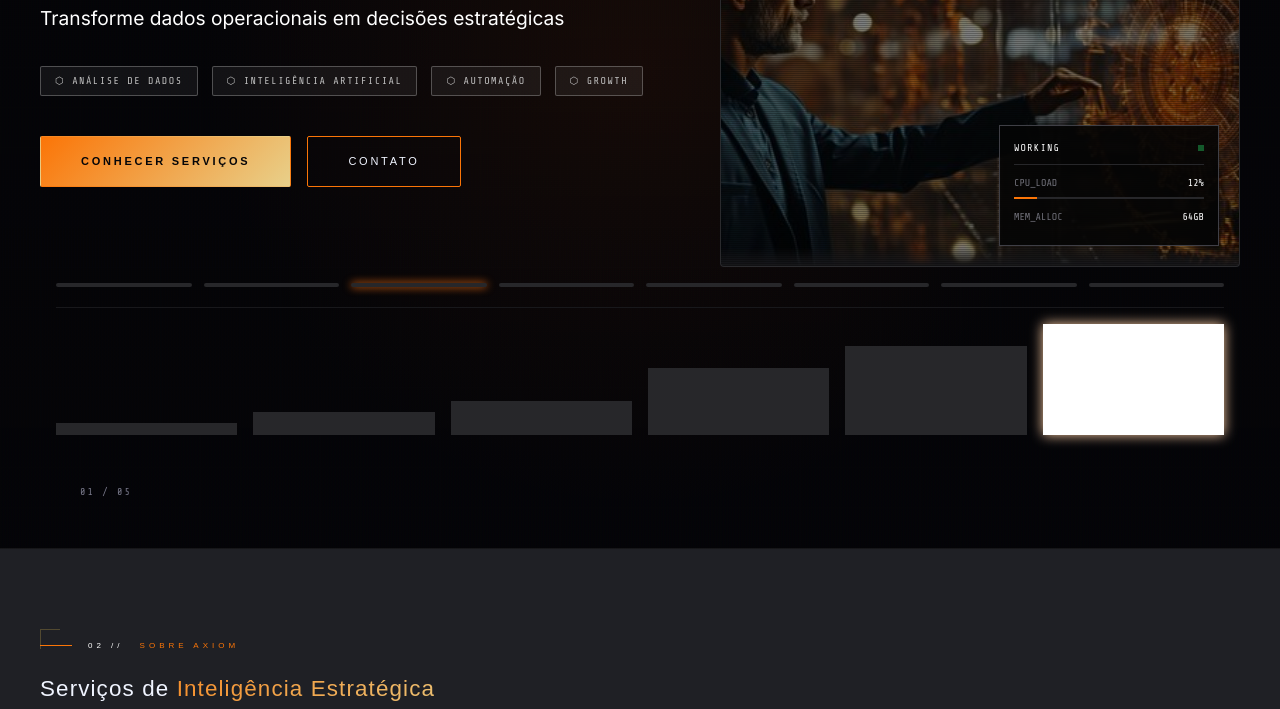
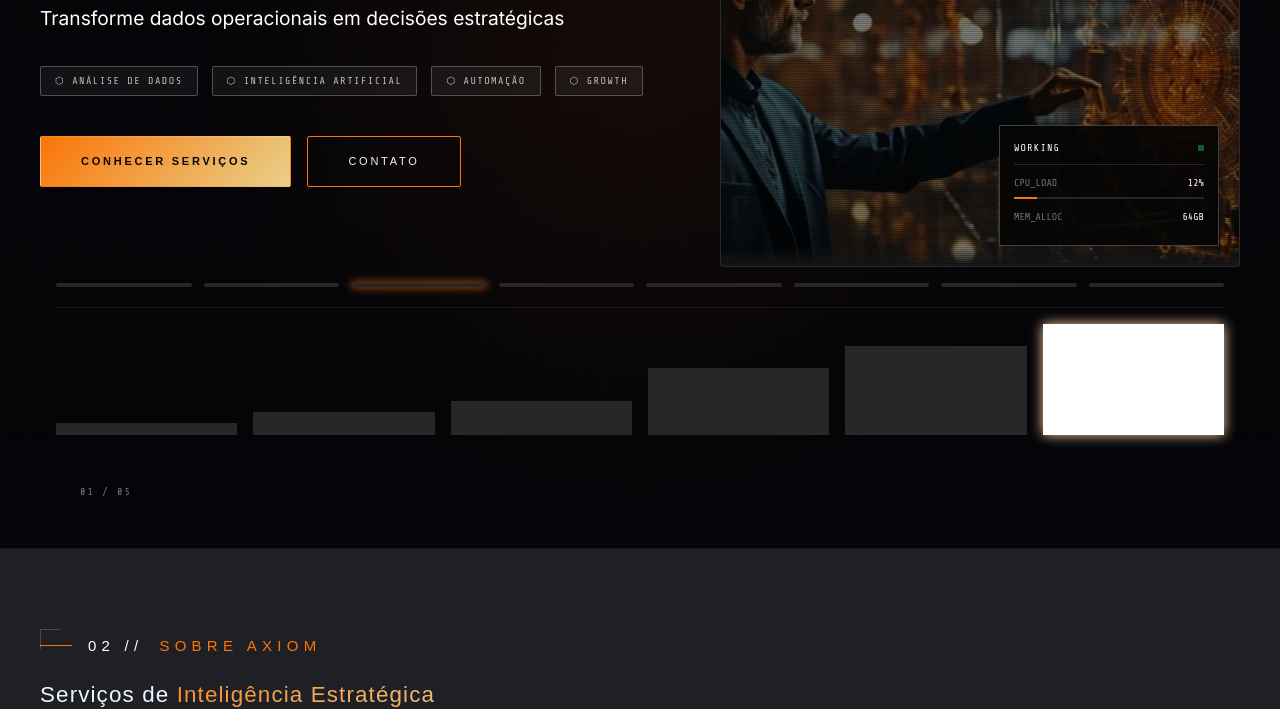
Before and after one commit to Brutomemo/page-axiom, a plain HTML site: page index.html in a window 1280 px wide. Shown: the part 253-962 px from the top of the page. Drawn offline with nearby package versions, Linux system fonts and the light colour scheme; a script that the page names is missing; a web font is replaced by a local one.

Commit message:
Add files via upload

```diff
--- a/assets/css/07-typography.css
+++ b/assets/css/07-typography.css
@@ -1,4 +1,13 @@
 /* ─── TYPOGRAPHY ──────────────────────────────────── */
+
+    /* Rótulos de dobra — títulos como "03 // Líderes da Axiom:"
+       Ajuste --label-font-size aqui para mudar em todo o site. */
+    :root {
+      --label-font-size: 15px;
+      --label-font-size-mobile: 13px;
+      --label-letter-spacing: 0.35em;
+    }
+
     h1 {
       font-family: var(--font-hd);
       font-size: clamp(2.8rem, 6vw, 5.5rem);
@@ -54,8 +63,8 @@
 
     .label {
       font-family: var(--font-hd);
-      font-size: 8px;
-      letter-spacing: 0.5em;
+      font-size: var(--label-font-size);
+      letter-spacing: var(--label-letter-spacing);
       text-transform: uppercase;
       color: var(--clr-accent-primary);
       display: flex;
```
